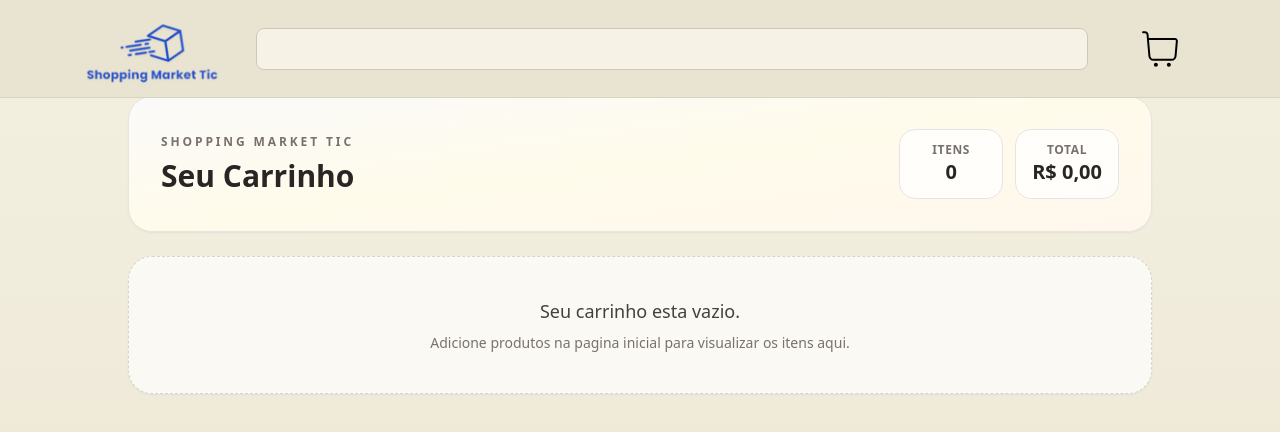
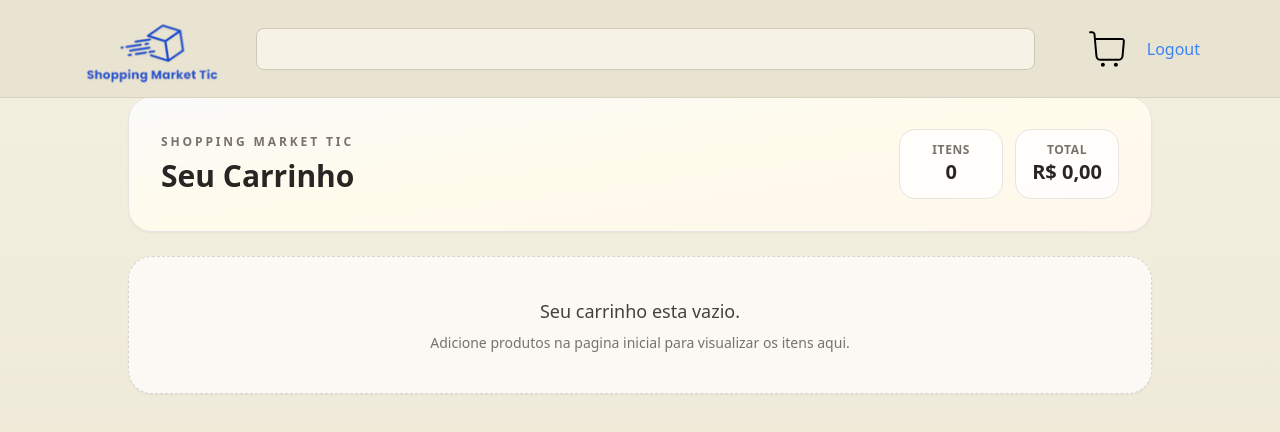
Before and after one commit to Otaviocuriel/ShoppingMarketTic, a React (Vite) app: page /ShoppingCart in a window 1280 px wide. Shown: the top 432 px of the page. Built offline with nearby package versions, Linux system fonts and the light colour scheme; sample sign-in values are in the browser's storage.

Commit message:
Ultima aula feita

```diff
--- a/src/app/components/Header.tsx
+++ b/src/app/components/Header.tsx
@@ -10,6 +10,7 @@ import List from "./List";
 import { useShoppingCartList } from "../contexts/ShoppingCart";
 import { useOnClickOutside } from "../hooks/useClickOutside";
 import { Link } from "react-router-dom";
+import authService from "../services/auth.service";
 
 type HeaderProps = {
 	onSearchChange?: (value: string) => void;
@@ -96,6 +97,7 @@ const Header = ({ onSearchChange }: HeaderProps) => {
 					}
 
         </div>
+				<div className="flex items-center justify-center">
 					<Link className="flex" to="/ShoppingCart" relative="path">
 						<CiShoppingCart className="h-12 w-20"/>
 
@@ -105,6 +107,18 @@ const Header = ({ onSearchChange }: HeaderProps) => {
 							</div>
 					)}
 					</Link>
+					{authService.getLoggedUser() !== null &&
+					<span
+					className="cursor-pointer text-blue-500 hover:text-blue-700"
+					onClick={() =>
+						{authService.cleanLoggedUser();
+					 window.location.reload();
+					 }}>
+						Logout
+					</span>
+					}
+
+				</div>
       </div>
     </header>
   );
--- a/src/app/view/Login.tsx
+++ b/src/app/view/Login.tsx
@@ -1,4 +1,4 @@
-import { useState } from "react"
+import { useEffect, useState } from "react"
 import Input from "../components/input"
 import authService from "../services/auth.service";
 import { useNavigate } from "react-router-dom";
@@ -9,7 +9,13 @@ const Login = () => {
         password:"",
     });
 
-   const navigate = useNavigate()
+   const navigate = useNavigate();
+
+	 useEffect(() => {
+        if (authService.getLoggedUser() !== null) {
+			navigate("/");
+		}
+     }, [navigate])
 
     const handleChange = (e: React.ChangeEvent<HTMLInputElement>) => {
         setFormData({...formData, [e.target.name]: e.target.value});
--- a/src/app/view/ShoppingCart.tsx
+++ b/src/app/view/ShoppingCart.tsx
@@ -1,7 +1,18 @@
+import { useNavigate } from "react-router-dom";
 import Button from "../components/Button";
 import { useShoppingCartList } from "../contexts/ShoppingCart";
+import authService from "../services/auth.service";
+import { useEffect } from "react";
 
 const ShoppingCart = () => {
+	const navigate = useNavigate();
+
+		 useEffect(() => {
+						if (authService.getLoggedUser() === null) {
+				navigate("/login");
+			}
+			 }, [navigate])
+
 	const { items, addProduct, onDecrease, onRemove } = useShoppingCartList();
 
 	const totalItems = items.reduce((acc, item) => acc + item.quantity, 0);
--- a/src/app/view/SingUp.tsx
+++ b/src/app/view/SingUp.tsx
@@ -1,5 +1,6 @@
-import { useState } from "react";
+import { useEffect, useState } from "react";
 import { useNavigate } from "react-router-dom";
+import authService from "../services/auth.service";
 
 
 const SingUp = () => {
@@ -10,6 +11,12 @@ const SingUp = () => {
 	});
 
 	const navigate = useNavigate();
+
+		 useEffect(() => {
+					if (authService.getLoggedUser() !== null) {
+				navigate("/");
+			}
+			 }, [navigate])
 
 	const handleSubmit = (e: React.FormEvent<HTMLFormElement>) => {
 		e.preventDefault();
```
Lines whose indentation alone changed are shown as unchanged.
